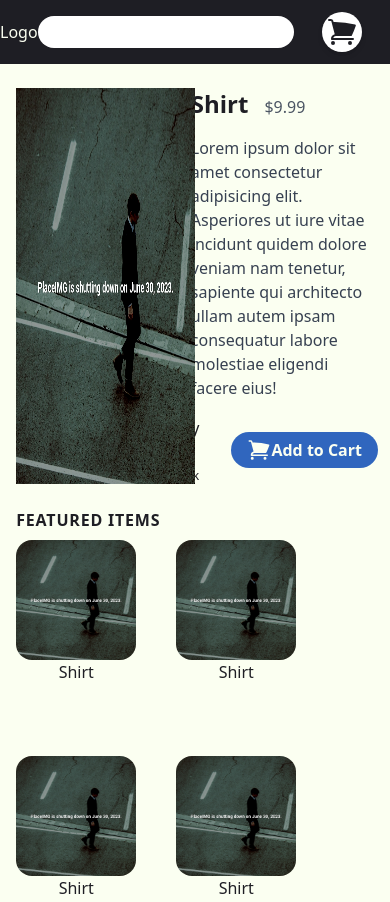
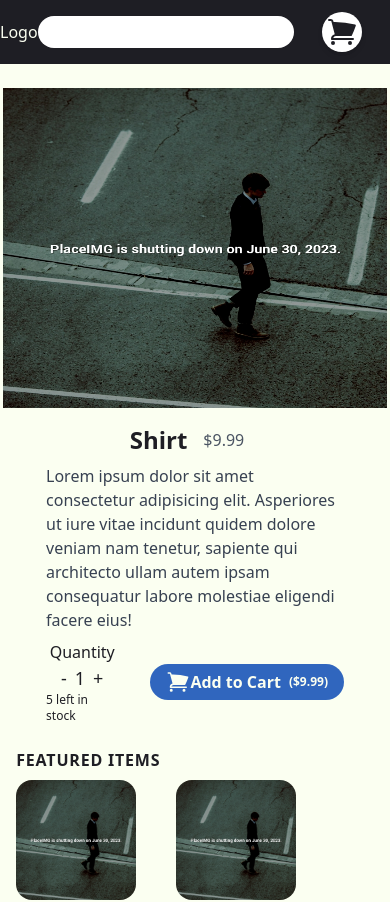
Before and after one commit to lbalbas/ecommerce-site, a Next.js app: page /shop/1 in a window 390 px wide. Shown: the top 902 px of the page. Built offline with nearby package versions, Linux system fonts and the light colour scheme.

Commit message:
Add to cart functionality

```diff
--- a/src/components/Button.tsx
+++ b/src/components/Button.tsx
@@ -1,11 +1,14 @@
-import { Props } from "../utils/globalTypes";
+import React from "react";
 
-const PrimaryButton = (props: Props) => {
-	return (
-		<button className="min-w-fit max-h-10 px-4 text-ivory font-bold py-1.5  flex items-center justify-around rounded-full bg-trueblue">
-			{props.children}
-		</button>
-	);
+const PrimaryButton = (props: React.ComponentProps<"button">) => {
+  return (
+    <button
+      onClick={props.onClick}
+      className="min-w-fit px-4 text-ivory font-bold py-1.5  flex items-center justify-around rounded-full bg-trueblue"
+    >
+      {props.children}
+    </button>
+  );
 };
 
 export default PrimaryButton;
--- a/src/pages/shop/[id].tsx
+++ b/src/pages/shop/[id].tsx
@@ -1,4 +1,5 @@
 import { useRouter } from "next/router";
+import { useState } from "react";
 import { useCart } from "@/context/CartContext";
 import Image from "next/image";
 import Button from "../../components/Button";
@@ -7,6 +8,8 @@ import { ShoppingCartIcon } from "@heroicons/react/24/solid";
 import FeaturedItems from "../../components/FeaturedItems";
 
 const ProductPage = () => {
+  const [stock, setStock] = useState(5);
+  const [itemCount, setCounter] = useState(1);
   const { addItemToCart } = useCart();
   const router = useRouter();
   const { id } = router.query;
@@ -19,30 +22,36 @@ const ProductPage = () => {
   };
   return (
     <div className="flex flex-col">
-			<div className="grid grid-cols-2 lg:h-[65vh] mb-6">
-				<div className="relative w-full">
-					<Image
-						alt="Product"
-						src="/placeimg_720_720_any.jpeg"
-						fill
-					/>
+      <div className="flex items-center flex-col lg:grid lg:grid-cols-2 mb-6">
+        <div className="h-80 w-96 lg:h-[65vh] relative">
+          <Image alt="Product" src="/placeimg_720_720_any.jpeg" fill />
         </div>
         <div className="flex w-full justify-center items-center">
-					<div className="lg:w-5/6 flex-col flex">
-						<div className="flex items-baseline">
+          <div className="mt-4 lg:mt-0 w-5/6 md:w-3/6 lg:w-5/6 flex-col flex">
+            <div className="flex justify-center lg:justify-start items-center lg:items-baseline">
               <h1 className="text-2xl text-raisin font-bold">
                 {placeholder.name}
               </h1>
-							<h3 className="mx-4 text-gray-600">
-								${placeholder.price}
-							</h3>
+              <h3 className="mx-4 text-gray-600">${placeholder.price}</h3>
             </div>
-						<p className="my-4 text-gray-700">{placeholder.desc}</p>
-						<div className="flex items-center w-full justify-end gap-8">
-							<Counter />
-							<Button>
+            <p className="my-2 lg:my-4 text-gray-700">{placeholder.desc}</p>
+            <div className="flex items-center w-full justify-around lg:justify-end gap-8">
+              <Counter
+                setCounter={setCounter}
+                itemCount={itemCount}
+                stock={stock}
+              />
+
+              <Button onClick={() => addItemToCart(placeholder)}>
+                <div className="w-full flex gap-2 items-center ">
+                  <div className="flex w-full">
                     <ShoppingCartIcon className="h-6 w-6" />
                     Add to Cart
+                  </div>
+                  <span className="text-xs">
+                    (${placeholder.price * itemCount})
+                  </span>
+                </div>
               </Button>
             </div>
           </div>
```
Also changed, not shown: src/pages/cart.tsx (indentation only). Lines whose indentation alone changed are shown as unchanged.
